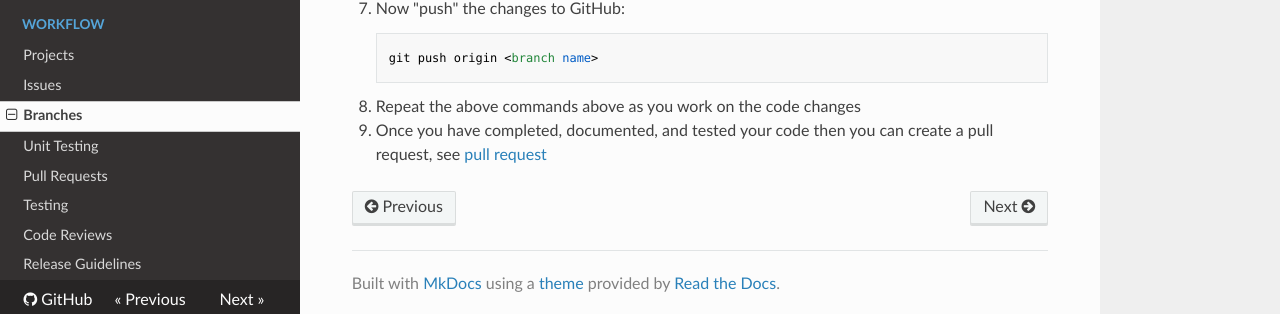
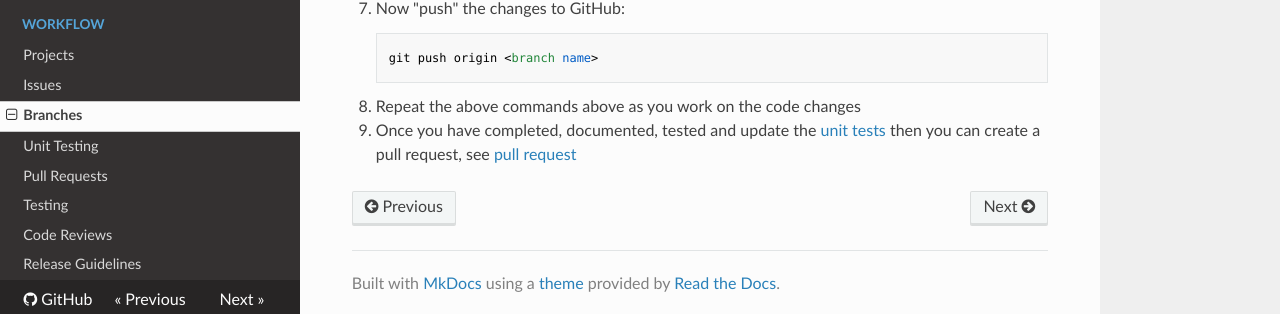
Before and after one commit to SuperDARN/pydarn, an MkDocs documentation site: the page built from docs/dev/branching.md, in a window 1280 px wide and 900 px high, scrolled down 843 px. Shown: the part 580-894 px from the top of the window. Built offline with MkDocs 1.6.1, drawn with Linux system fonts in a browser that asks for light colours; nearby versions of some CDN libraries.

Commit message:
added the link of pytest in branching

```diff
--- a/docs/dev/branching.md
+++ b/docs/dev/branching.md
@@ -66,4 +66,4 @@ In git, "branches" are used to make changes to the code without affecting the ma
         git push origin <branch name>
 
 * Repeat the above commands above as you work on the code changes
-* Once you have completed, documented, and tested your code then you can create a pull request, see [pull request](PR.md)
+* Once you have completed, documented, tested and update the [unit tests](pytest.md) then you can create a pull request, see [pull request](PR.md)
```
